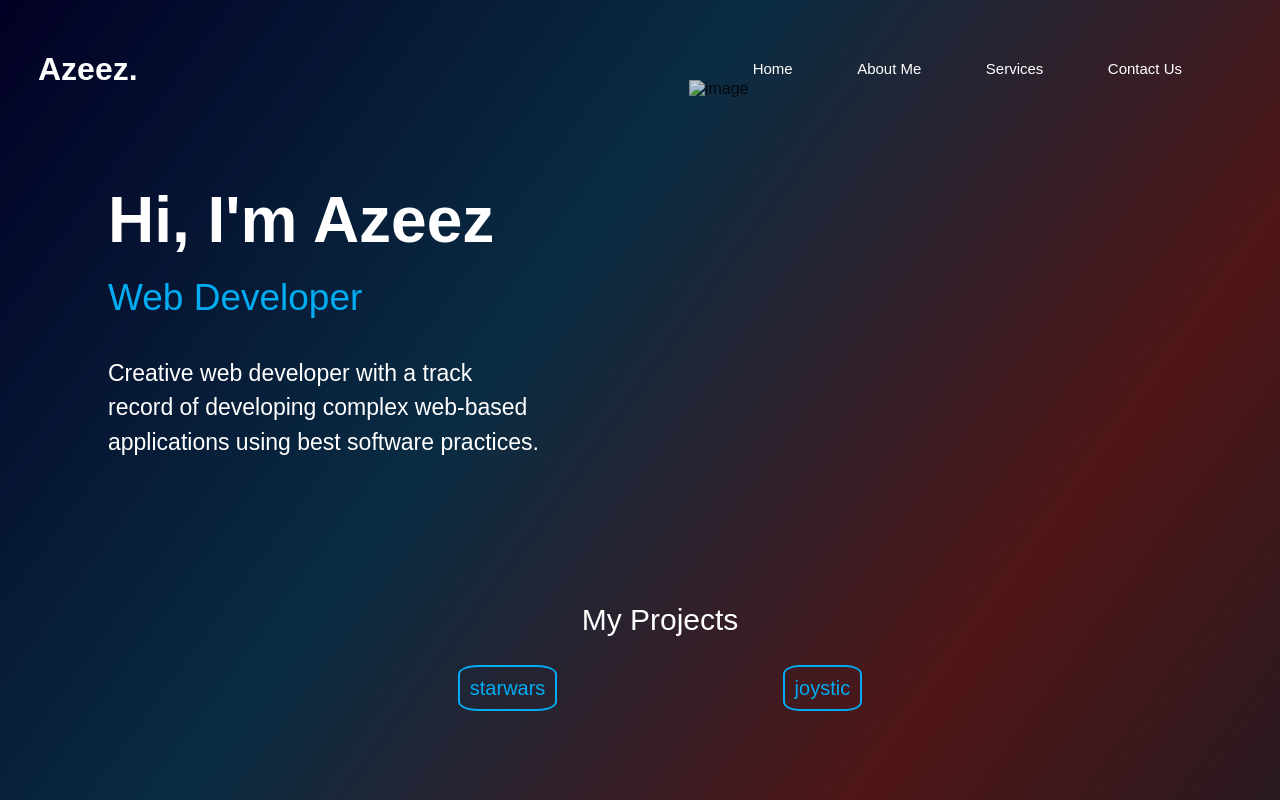
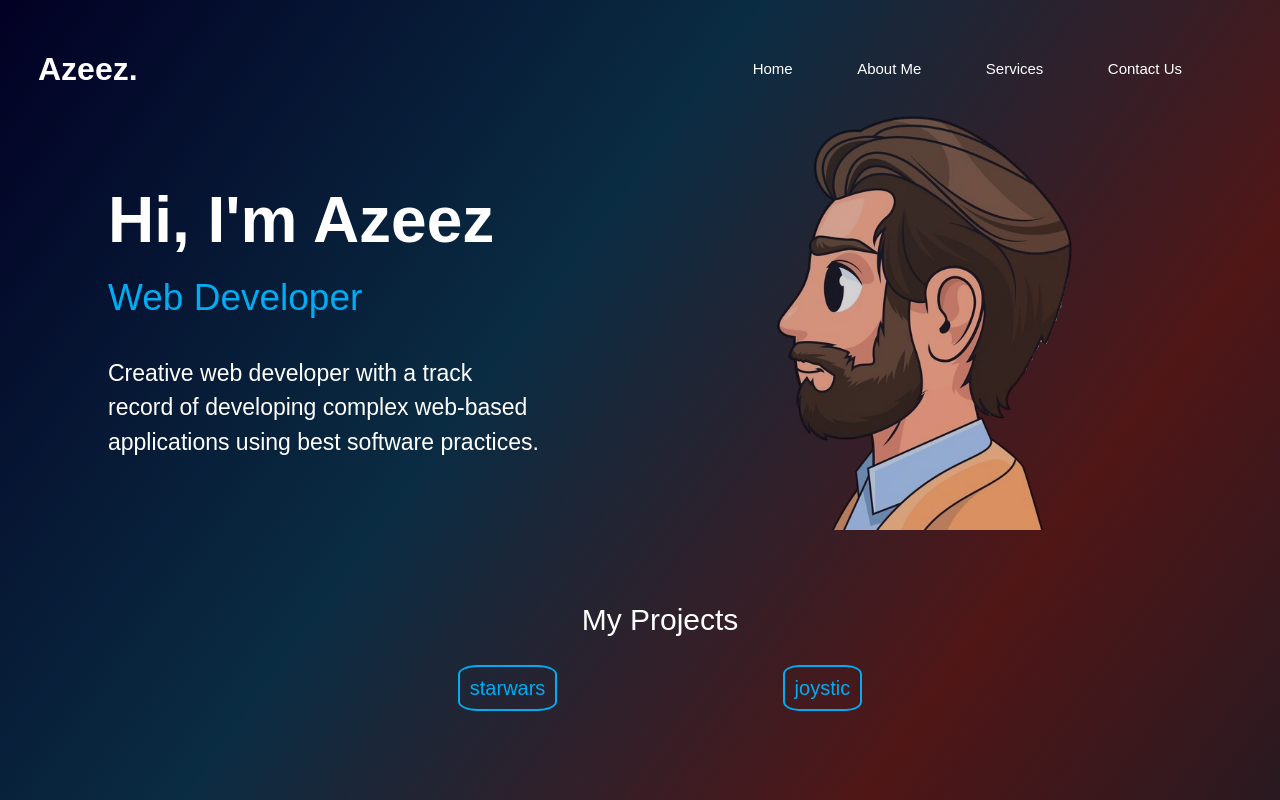
Before and after one commit to azeezshoot/azeezshoot.github.io, a plain HTML site: page index.html in a window 1280 px wide. Shown: the top 800 px of the page. Drawn offline with Linux system fonts and the light colour scheme.

Commit message:
Update index.html

```diff
--- a/index.html
+++ b/index.html
@@ -29,7 +29,7 @@
 
             </div>
             <div class="image">
-                <img src="image1.png" alt="image">
+                <img src="images/image1.png" alt="image">
             </div>
         </div>
         <div class="projects">
```
